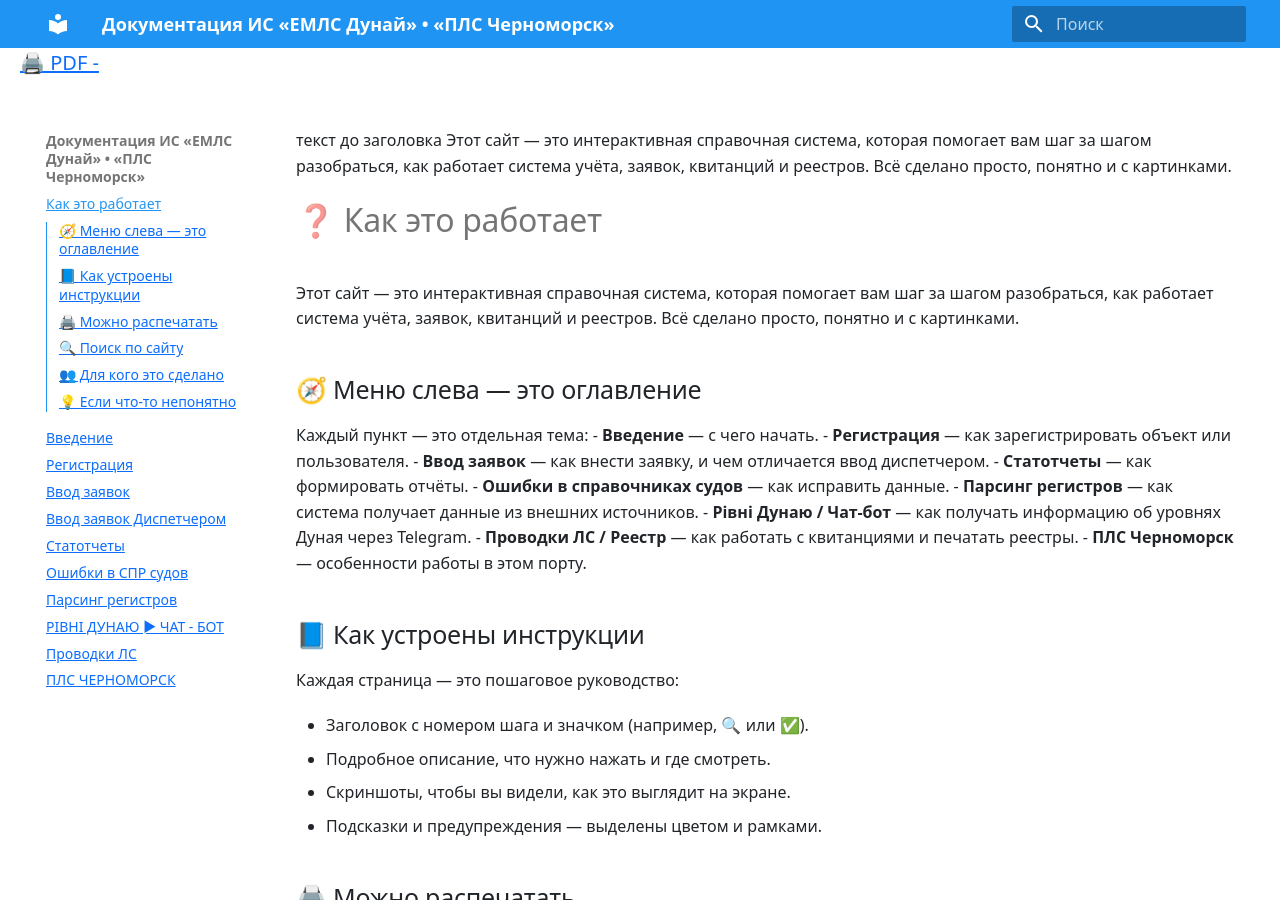
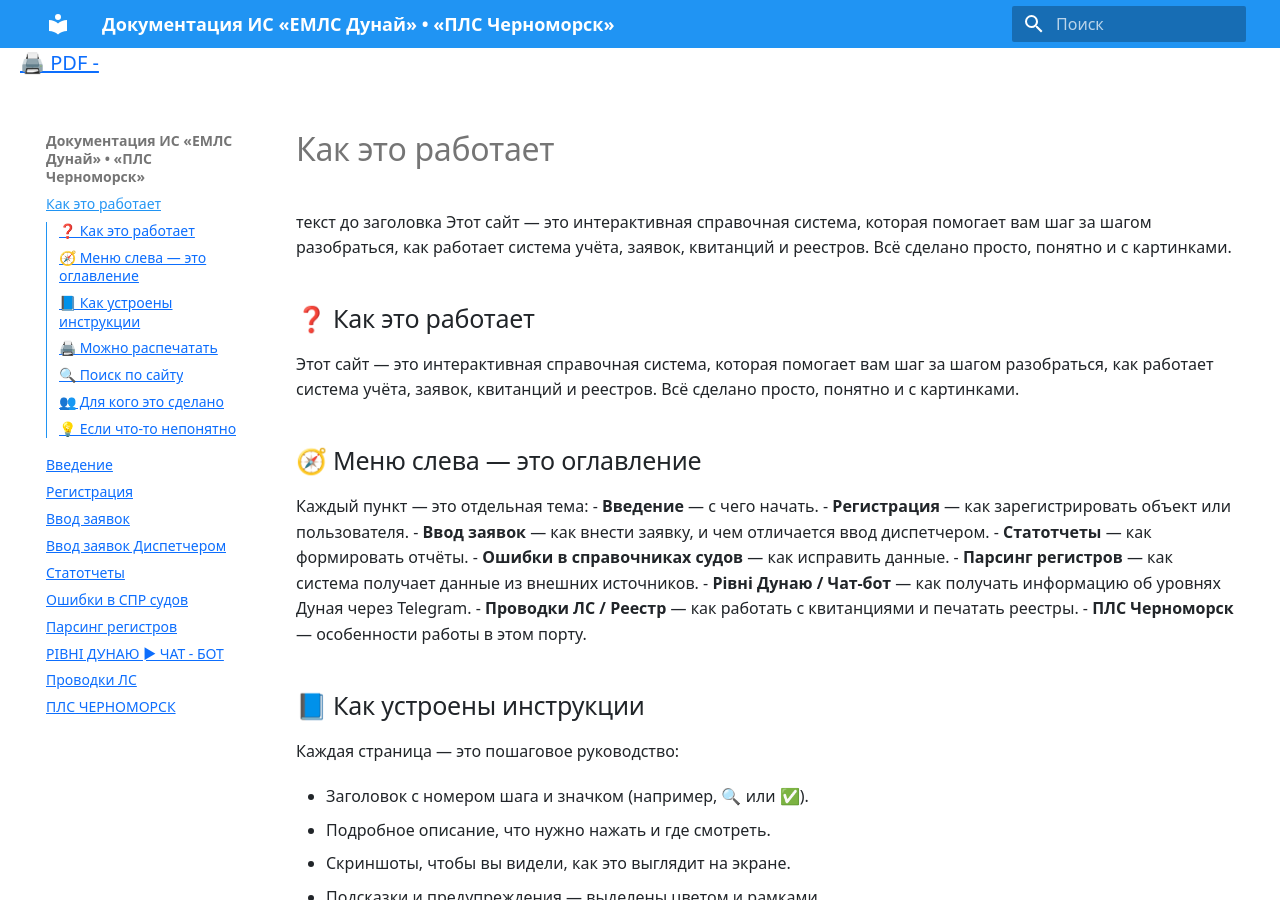
Before and after one commit to vvxsoni/Danube_help, an MkDocs documentation site: the page built from docs/how_it_works.md, in a window 1280 px wide and 900 px high. Built offline with MkDocs 1.6.1 and Material for MkDocs 9.7.7, drawn with Linux system fonts in a browser that asks for light colours.

Commit message:
-## ❓ Как это работает

```diff
--- a/docs/how_it_works.md
+++ b/docs/how_it_works.md
@@ -2,7 +2,7 @@
 Этот сайт — это интерактивная справочная система, которая помогает вам шаг за шагом разобраться, как работает система учёта, заявок, квитанций и реестров. Всё сделано просто, понятно и с картинками.
 
 
-# ❓ Как это работает
+## ❓ Как это работает
 <span style="display:none;">&nbsp;</span>
 Этот сайт — это интерактивная справочная система, которая помогает вам шаг за шагом разобраться, как работает система учёта, заявок, квитанций и реестров. Всё сделано просто, понятно и с картинками.
 ## 🧭 Меню слева — это оглавление
```
